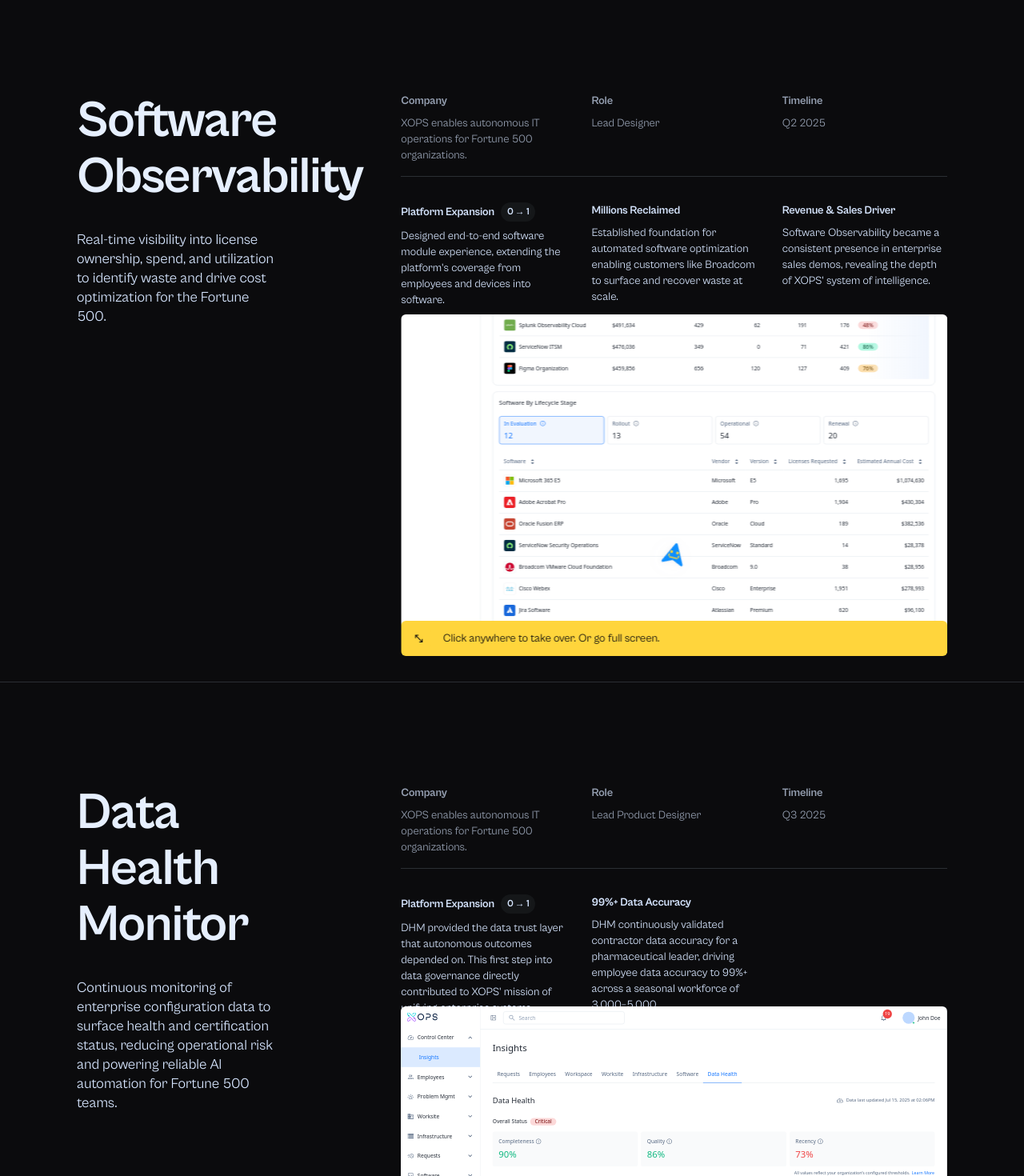
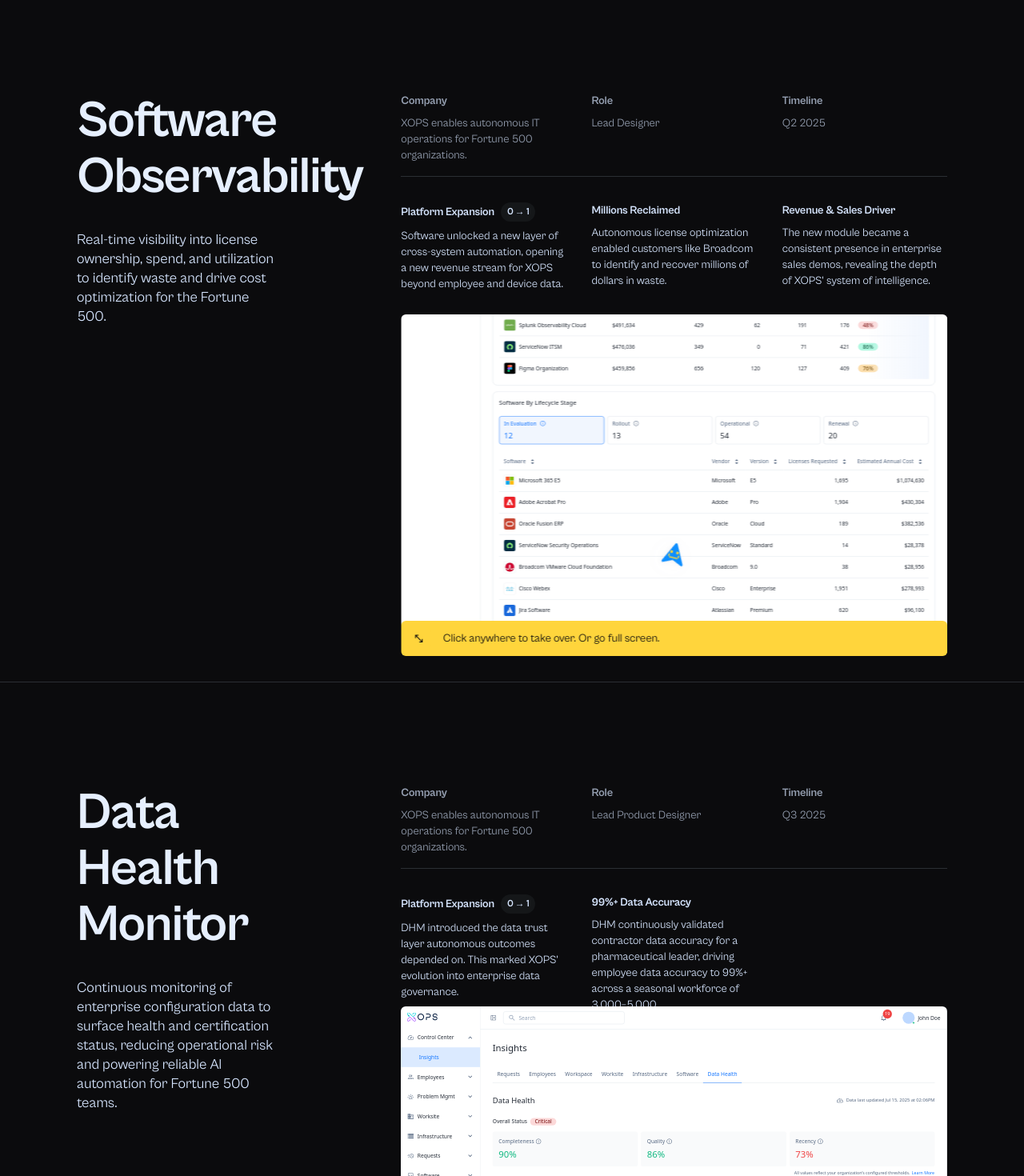
Before and after one commit to Sanchez9215/portfolio2026, a Next.js app: page / in a window 1280 px wide. Shown: the part 813-2283 px from the top of the page at 80% size. Built offline with nearby package versions, Linux system fonts and the light colour scheme; a web font is replaced by a local one.

Commit message:
copy updates to work

```diff
--- a/components/case-studies/data-health-monitor/introContent.ts
+++ b/components/case-studies/data-health-monitor/introContent.ts
@@ -35,7 +35,7 @@
     {
       badge: "0 → 1",
       heading: "Platform Expansion",
-      body: "DHM provided the data trust layer that autonomous outcomes depended on. This first step into data governance directly contributed to XOPS' mission of unifying enterprise systems.",
+      body: "DHM introduced the data trust layer autonomous outcomes depended on. This marked XOPS' evolution into enterprise data governance.",
     },
     {
       heading: "99%+ Data Accuracy",
--- a/components/case-studies/software-observability/introContent.ts
+++ b/components/case-studies/software-observability/introContent.ts
@@ -33,15 +33,15 @@
     {
       badge: "0 → 1",
       heading: "Platform Expansion",
-      body: "Designed end-to-end software module experience, extending the platform's coverage from employees and devices into software.",
+      body: "Software unlocked a new layer of cross-system automation, opening a new revenue stream for XOPS beyond employee and device data.",
     },
     {
       heading: "Millions Reclaimed",
-      body: "Established foundation for automated software optimization enabling customers like Broadcom to surface and recover waste at scale.",
+      body: "Autonomous license optimization enabled customers like Broadcom to identify and recover millions of dollars in waste.",
     },
     {
       heading: "Revenue & Sales Driver",
-      body: "Software Observability became a consistent presence in enterprise sales demos, revealing the depth of XOPS' system of intelligence.",
+      body: "The new module became a consistent presence in enterprise sales demos, revealing the depth of XOPS' system of intelligence.",
     },
   ],
 };
```
